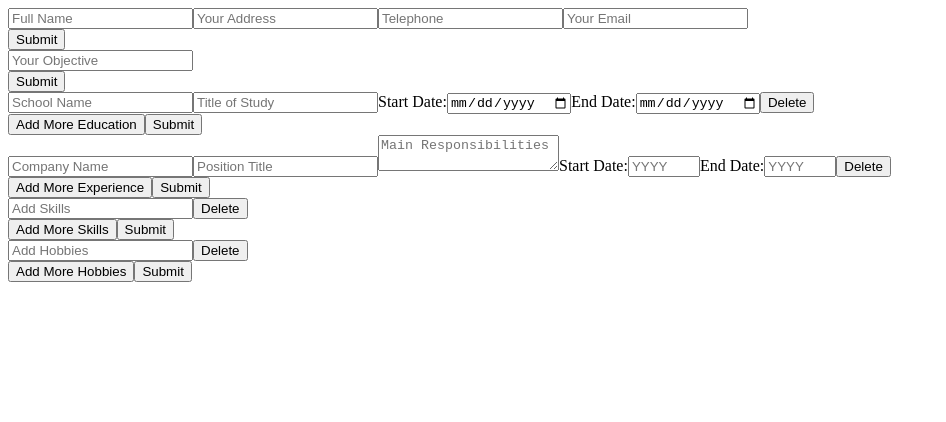
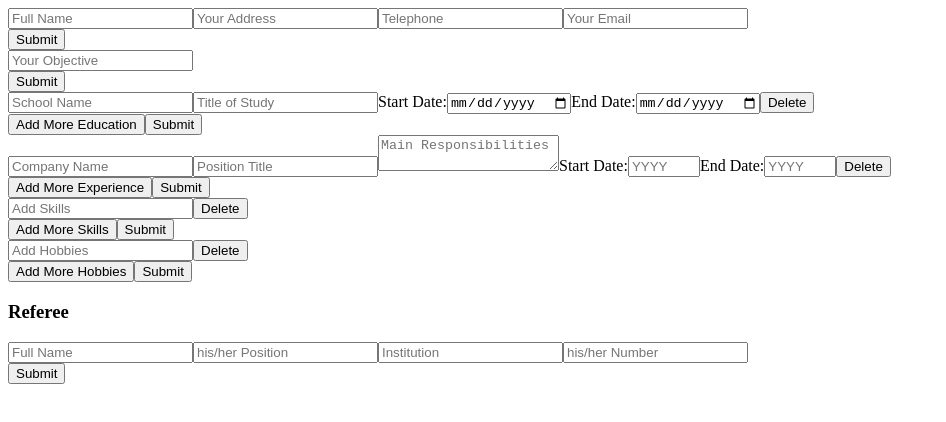
Before and after one commit to Ozioma45/React_CV_BUILDERS, a React (Vite) app: page / in a window 1280 px wide. Shown: the top 422 px of the page, without its empty margins (0-946 px from the left). Built offline with nearby package versions, Linux system fonts and the light colour scheme.

Commit message:
finished the referee section

```diff
--- a/src/App.jsx
+++ b/src/App.jsx
@@ -3,6 +3,7 @@ import GeneralInfo from "./components/GeneralInfo";
 import MainHobbies from "./components/Hobbies";
 import Objectives from "./components/Objectives";
 import PracticalExperience from "./components/PracticalExperience";
+import Referee from "./components/Referee";
 import MainSkills from "./components/Skills";
 
 const App = () => {
@@ -14,6 +15,7 @@ const App = () => {
       <PracticalExperience />
       <MainSkills />
       <MainHobbies />
+      <Referee />
     </div>
   );
 };
--- /dev/null
+++ b/src/components/Referee.jsx
@@ -0,0 +1,87 @@
+import { useState } from "react";
+
+function Referee() {
+  const [referee, setReferee] = useState([
+    { id: 1, name: "", position: "", institution: "", number: "" },
+  ]);
+  const [isEditing, setIsEditing] = useState(true);
+
+  const handleInputChange = (id, field, value) => {
+    setReferee(
+      referee.map((data) =>
+        data.id === id ? { ...data, [field]: value } : data
+      )
+    );
+  };
+
+  const handleSubmit = () => {
+    setIsEditing(false);
+  };
+
+  const handleEdit = () => {
+    setIsEditing(true);
+  };
+
+  return (
+    <div className="referee-entry">
+      <h3>Referee</h3>
+      {isEditing ? (
+        <>
+          {referee.map((data, index) => (
+            <div key={data.id} className="referee-entry">
+              <input
+                type="text"
+                placeholder="Full Name"
+                value={data.name}
+                onChange={(e) =>
+                  handleInputChange(data.id, "name", e.target.value)
+                }
+              />
+              <input
+                type="text"
+                placeholder="his/her Position"
+                value={data.position}
+                onChange={(e) =>
+                  handleInputChange(data.id, "position", e.target.value)
+                }
+              />
+              <input
+                type="text"
+                placeholder="Institution"
+                value={data.institution}
+                onChange={(e) =>
+                  handleInputChange(data.id, "institution", e.target.value)
+                }
+              />
+              <input
+                type="text"
+                placeholder="his/her Number"
+                value={data.number}
+                onChange={(e) =>
+                  handleInputChange(data.id, "number", e.target.value)
+                }
+              />
+            </div>
+          ))}
+          <button onClick={handleSubmit}>Submit</button>
+        </>
+      ) : (
+        <>
+          {referee.map((data, index) => (
+            <div key={data.id} className="referee-entry">
+              <p>{data.name}</p>
+              <p>{data.position}</p>
+              <p>{data.institution}</p>
+              <p>
+                <b>{data.number}</b>
+              </p>
+            </div>
+          ))}
+          <button onClick={handleEdit}>Edit</button>
+        </>
+      )}
+    </div>
+  );
+}
+
+export default Referee;
```
